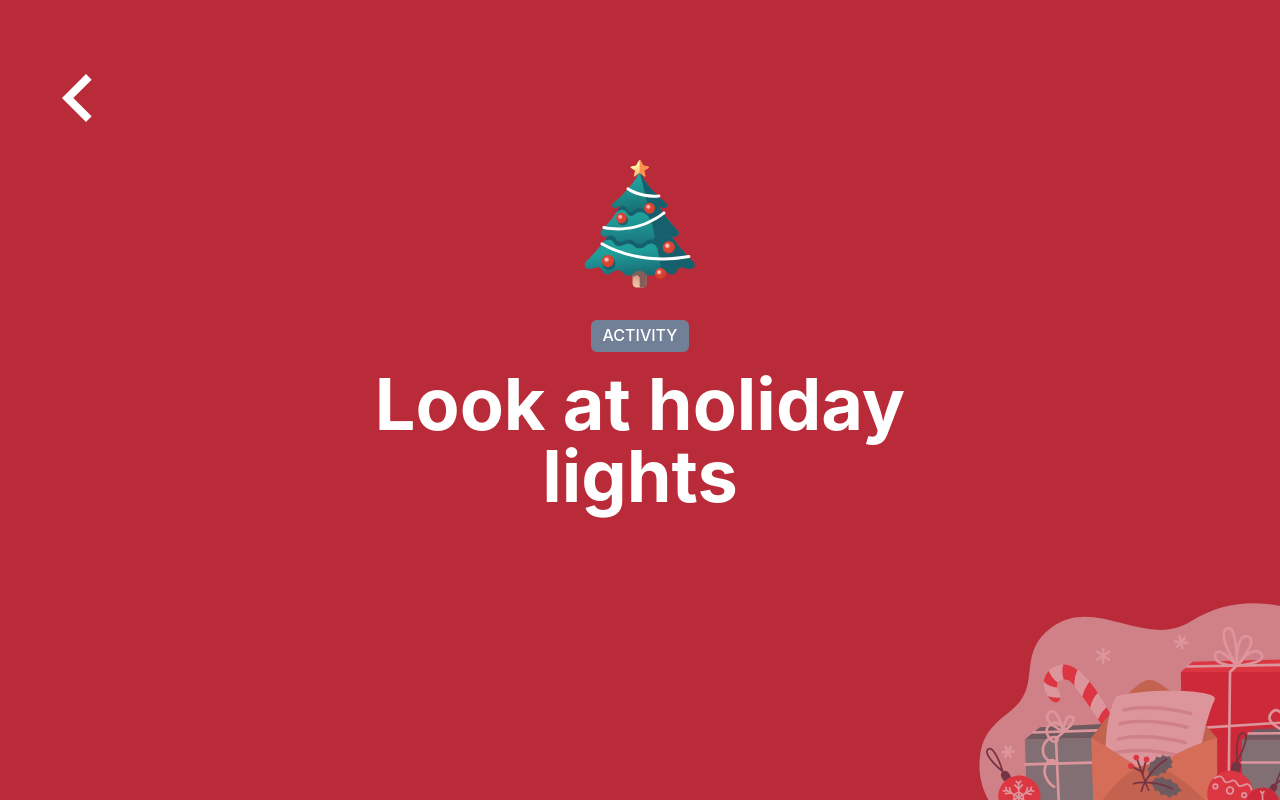
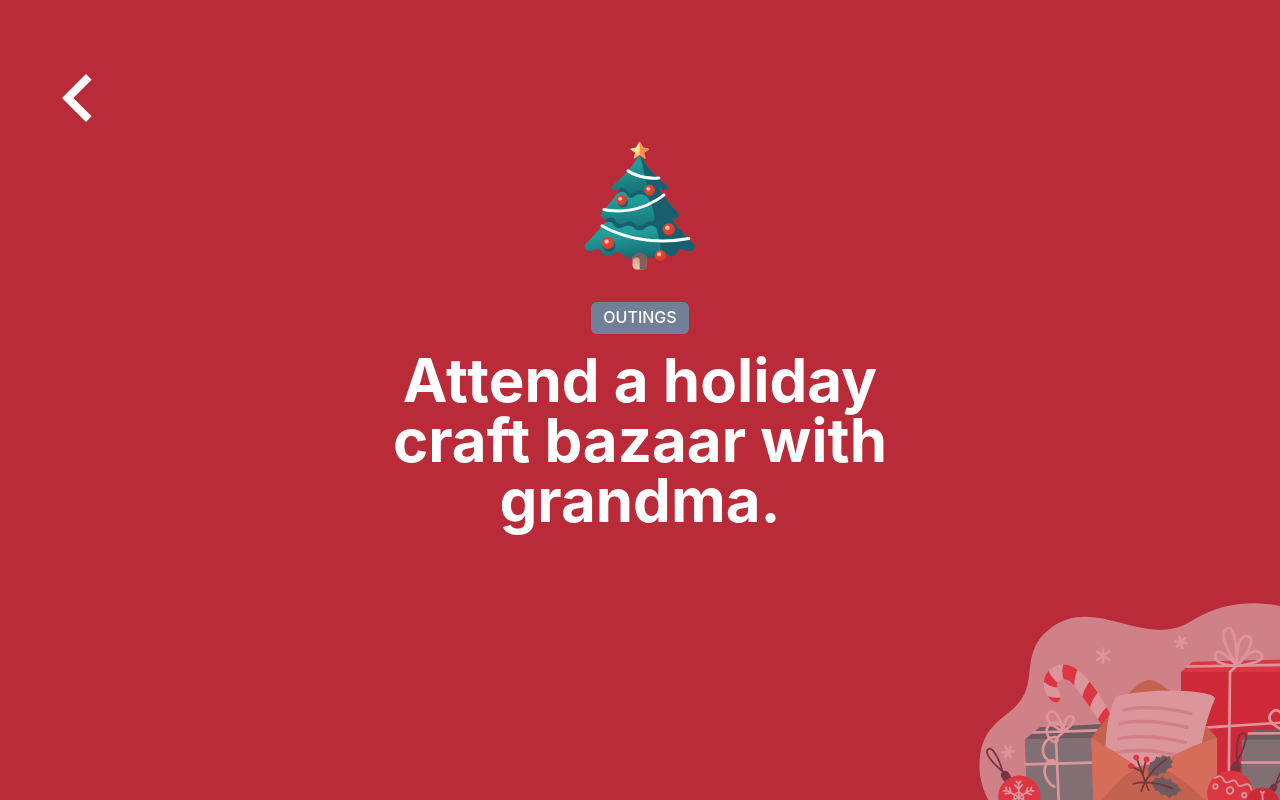
Before and after one commit to beardsleym/christmas, a Next.js app: page /1 in a window 1280 px wide. Built offline with nearby package versions, Linux system fonts and the light colour scheme.

Commit message:
add test data

```diff
--- a/components/DayItem.tsx
+++ b/components/DayItem.tsx
@@ -2,7 +2,7 @@ import NextLink from "next/link";
 import { Image, Center, Heading, Box } from "@chakra-ui/react";
 
 type DayItemProps = {
-  id: String;
+  id: Number;
 };
 
 export const DayItem = ({ id }: DayItemProps) => {
@@ -18,7 +18,7 @@ export const DayItem = ({ id }: DayItemProps) => {
             left={"39%"}
             textAlign="center"
           >
-            1
+            {id.toString()}
           </Heading>
         </Center>
         <Image src="/images/House.svg" alt="house" />
--- /dev/null
+++ b/constants/data.ts
@@ -0,0 +1,26 @@
+export const kitchen = [
+  "Make Christmas cookies.",
+  "Serve a red and green themed meal.",
+  "Make homemade caramel corn.",
+  "Make chocolate-dipped pretzels with red and green sprinkles.",
+  "Eat “reindeer droppings” for breakfast (donut holes!).",
+  "Make gingerbread cookies.",
+  "Make edible Christmas trees out of upside-down ice cream cones, green frosting, and sprinkles.",
+  "Make snickerdoodles.",
+  "Decorate a gingerbread (or graham cracker) house.",
+  "Invite a few friends over for a cookie decorating party.",
+  "Melt chocolate into Christmas molds.",
+];
+
+export const outings = [
+  "Cut or pick a Christmas tree.",
+  "Visit a few friends’ houses to sing Christmas carols and hand out candy canes.",
+  "Hop in the car in your jammies and drive around to look at the Christmas lights.",
+  "Visit Santa for photos.",
+  "Attend a Christmas parade (or watch on TV/YouTube).",
+  "Watch the Nutcracker Ballet on stage (or on Netflix).",
+  "Go to a tree-lighting ceremony.",
+  "Attend a Christmas concert.",
+  "Check out books from the library about how people celebrate Christmas in other nations.",
+  "Attend a holiday craft bazaar with grandma.",
+];
--- a/pages/[id].tsx
+++ b/pages/[id].tsx
@@ -4,9 +4,20 @@ import { Main } from "../components/Main";
 import { Heading, Tag, Center, IconButton } from "@chakra-ui/react";
 import { ChevronLeftIcon } from "@chakra-ui/icons";
 import { Header } from "../components/Header";
+import { kitchen, outings } from "../constants/data";
+
 export default function ID() {
   const router = useRouter();
   const { id } = router.query;
+  let text;
+  let category;
+  if (Number(id) % 2 === 0) {
+    category = "KITCHEN";
+    text = kitchen[Math.floor(Math.random() * kitchen.length)];
+  } else {
+    category = "OUTINGS";
+    text = outings[Math.floor(Math.random() * outings.length)];
+  }
 
   return (
     <>
@@ -22,14 +33,13 @@ export default function ID() {
           left="30"
           colorScheme="transparent"
         />
-
         <Center>
           <Tag size={"lg"} variant="solid" backgroundColor="grey.600">
-            ACTIVITY
+            {category}
           </Tag>
         </Center>
-        <Heading as="h2" size={"4xl"} color="white" textAlign={"center"}>
-          Look at holiday lights
+        <Heading as="h2" size={"3xl"} color="white" textAlign={"center"}>
+          {text}
         </Heading>
       </Main>
     </>
```
Also changed, not shown: pages/index.tsx (+3 -5 lines).
